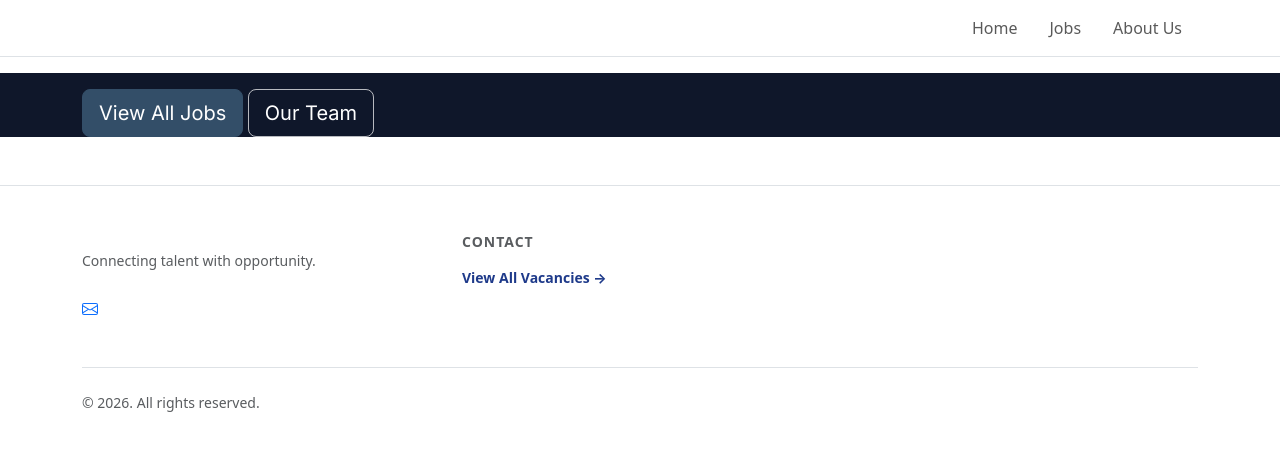
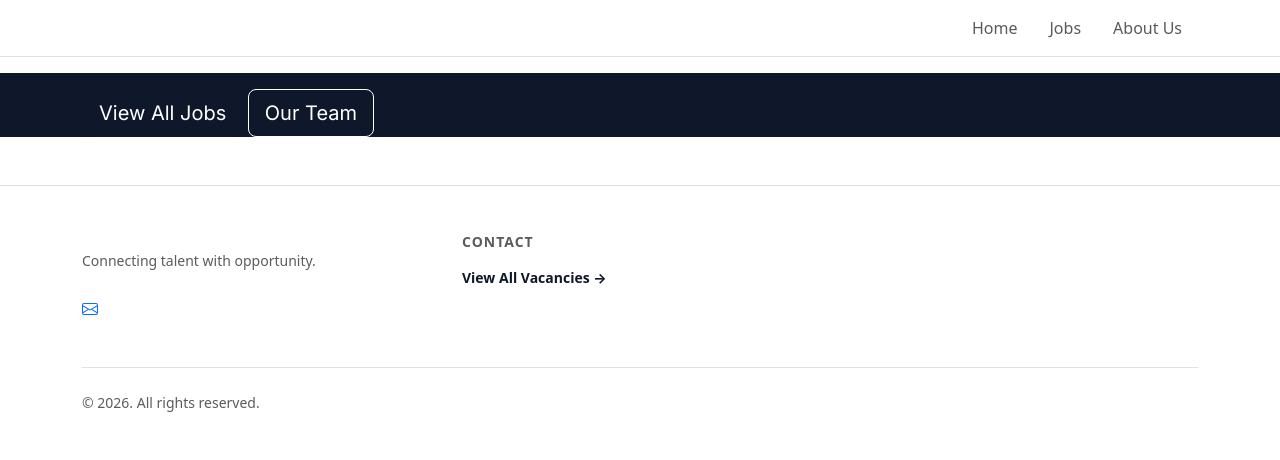
Before and after one commit to christinalicence/recruitment_saas, a Django app: template cms/templates/cms/home.html in a window 1280 px wide. Shown: the top 460 px of the page. Run offline with Django 5.2, Linux system fonts and the light colour scheme; the template is opened without the code that fills it, so the values that code supplies are empty.

Commit message:
update tenant pages for font and colour consistency

```diff
--- a/cms/static/cms/css/tenant_themes.css
+++ b/cms/static/cms/css/tenant_themes.css
@@ -1,56 +1,48 @@
 @import url('https://fonts.googleapis.com/css2?family=Inter:wght@300;400;600;800&family=Libre+Baskerville:ital,wght@0,400;0,700;1,400&family=Plus+Jakarta+Sans:wght@300;500;800&display=swap');
 
-
+/* CSS variables and default colours for tenant themes */
 :root {
-    --brand-primary:        #1e3a8a;
-    --brand-secondary:      #64748b;
-    --brand-bg:             #ffffff;
-    --brand-font:           'Inter', sans-serif;
-    --brand-text:           var(--brand-primary);   /* body text — derives from picker */
-    --brand-hero-bg:        var(--brand-primary);   /* hero bg — derives from picker */
-    --brand-hero-text:      var(--brand-computed-text, #ffffff); /* set by contrast-checker.js */
+    --brand-primary:   #1e3a8a;
+    --brand-secondary: #1e3a8a;
+    --brand-bg:        #ffffff;
+    --brand-font:      'Inter', sans-serif;
+    --brand-hero-text: var(--brand-computed-hero-text, #ffffff);
 }
 
-/* exec theme */
+/* Executive — corporate navy */
 .theme-executive {
     --brand-primary:   #0f172a;
-    --brand-secondary: #334e68;
+    --brand-secondary: #0f172a;
     --brand-bg:        #ffffff;
     --brand-font:      'Inter', sans-serif;
-    --brand-text:      var(--brand-primary);  /* dark navy body text — derives from picker */
-    --brand-hero-bg:   var(--brand-primary);  /* derives from picker */
-    --brand-hero-text: var(--brand-computed-text, #ffffff); /* set by contrast-checker.js */
+    --brand-hero-text: var(--brand-computed-hero-text, #ffffff);
 }
 
-/* startup theme */
+/* Startup — bold modern */
 .theme-startup {
-    --brand-primary:   #f97316;
+    --brand-primary:   #1c1917;
     --brand-secondary: #1c1917;
     --brand-bg:        #ffffff;
     --brand-font:      'Plus Jakarta Sans', sans-serif;
-    --brand-text:      var(--brand-secondary); /* near-black body text — derives from picker */
-    --brand-hero-bg:   var(--brand-secondary); /* dark hero uses secondary — derives from picker */
-    --brand-hero-text: var(--brand-computed-hero-text, #ffffff); /* set by contrast-checker.js */
+    --brand-hero-text: var(--brand-computed-hero-text, #ffffff);
 }
 
-/* boutique theme */
+/* Boutique */
 .theme-boutique {
     --brand-primary:   #7f1d1d;
-    --brand-secondary: #991b1b;
+    --brand-secondary: #7f1d1d;
     --brand-bg:        #faf7f4;
     --brand-font:      'Libre Baskerville', serif;
-    --brand-text:      var(--brand-primary); /* dark red body text — derives from picker */
-    --brand-hero-bg:   var(--brand-primary); /* derives from picker */
-    --brand-hero-text: var(--brand-computed-text, #ffffff); /* set by contrast-checker.js */
+    --brand-hero-text: var(--brand-computed-hero-text, #ffffff);
 }
 
 
-/* agency site wrapper */
+/* wrapper - resets colours from. picker  */
 
 .agency-site {
     background-color: var(--brand-bg);
     font-family: var(--brand-font);
-    color: var(--brand-text);
+    color: var(--brand-secondary);
     line-height: 1.6;
     transition: background-color 0.3s ease, color 0.3s ease;
 }
@@ -77,42 +69,31 @@
     color: var(--brand-hero-text) !important;
 }
 
-/* Outline buttons in hero — visible against dark background */
-.agency-site .hero-section .btn-outline-secondary,
-.agency-site .hero-section .btn-outline-dark {
-    border-color: rgba(255, 255, 255, 0.7);
+.agency-site .hero-section .btn-primary {
+    background-color: var(--brand-secondary);
+    border-color: var(--brand-secondary);
+    color: var(--brand-bg);
+}
+.agency-site .hero-section .btn-primary:hover {
+    background-color: var(--brand-secondary);
+    border-color: var(--brand-secondary);
+    opacity: 0.88;
+}
+
+.agency-site .hero-section .btn-outline-dark,
+.agency-site .hero-section .btn-outline-secondary {
+    border-color: var(--brand-hero-text);
     color: var(--brand-hero-text);
     background-color: transparent;
 }
-.agency-site .hero-section .btn-outline-secondary:hover,
-.agency-site .hero-section .btn-outline-dark:hover {
+.agency-site .hero-section .btn-outline-dark:hover,
+.agency-site .hero-section .btn-outline-secondary:hover {
     background-color: rgba(255, 255, 255, 0.15);
-    border-color: #ffffff;
-}
-
-/* Primary button in hero */
-.agency-site .hero-section .btn-primary {
-    background-color: var(--brand-primary);
-    border-color: var(--brand-primary);
-    color: #ffffff;
-}
-
-/* Executive hero — btn uses secondary to lift off the primary hero bg */
-.theme-executive.agency-site .hero-section .btn-primary,
-.theme-executive .agency-site .hero-section .btn-primary {
-    background-color: var(--brand-secondary); /* derives from picker */
-    border-color: var(--brand-secondary);
-}
-
-/* Boutique hero — btn uses secondary to lift off the primary hero bg */
-.theme-boutique.agency-site .hero-section .btn-primary,
-.theme-boutique .agency-site .hero-section .btn-primary {
-    background-color: var(--brand-secondary); /* derives from picker */
-    border-color: var(--brand-secondary);
+    border-color: var(--brand-hero-text);
 }
 
 
-/* body text  */
+/* Homepage text */
 
 .agency-site section:not(.hero-section) h1,
 .agency-site section:not(.hero-section) h2,
@@ -128,43 +109,37 @@
 .agency-site .card h3,
 .agency-site .card h4,
 .agency-site .card p {
-    color: var(--brand-text) !important;
+    color: var(--brand-secondary) !important;
 }
 
-/* Startup */
-.theme-startup.agency-site section:not(.hero-section) h2,
-.theme-startup .agency-site section:not(.hero-section) h2,
-.theme-startup.agency-site section:not(.hero-section) h3,
-.theme-startup .agency-site section:not(.hero-section) h3 {
-    color: var(--brand-text) !important;
+
+/* buttons non-hero */
+
+.agency-site .btn-primary {
+    background-color: var(--brand-secondary);
+    border-color: var(--brand-secondary);
+    color: var(--brand-bg);
+}
+.agency-site .btn-primary:hover {
+    background-color: var(--brand-secondary);
+    border-color: var(--brand-secondary);
+    opacity: 0.88;
 }
 
-/* Boutique */
+.agency-site .btn-outline-primary {
+    border-color: var(--brand-secondary);
+    color: var(--brand-secondary);
+    background-color: transparent;
+}
+.agency-site .btn-outline-primary:hover {
+    background-color: var(--brand-secondary);
+    color: var(--brand-bg);
+}
+
+/* Boutique override */
 .theme-boutique.agency-site .bg-white,
 .theme-boutique .agency-site .bg-white {
     background-color: #ffffff !important;
-}
-
-
-/* buttons, body */
-
-/* Startup orange buttons */
-.theme-startup .btn-primary,
-.theme-startup.agency-site .btn-primary {
-    background-color: var(--brand-primary);
-    border-color: var(--brand-primary);
-    color: #ffffff;
-}
-.theme-startup .btn-outline-primary,
-.theme-startup.agency-site .btn-outline-primary {
-    border-color: var(--brand-primary);
-    color: var(--brand-primary);
-    background-color: transparent;
-}
-.theme-startup .btn-outline-primary:hover,
-.theme-startup.agency-site .btn-outline-primary:hover {
-    background-color: var(--brand-primary);
-    color: #ffffff;
 }
 
 
--- a/cms/templates/cms/application_success.html
+++ b/cms/templates/cms/application_success.html
@@ -3,6 +3,7 @@
 {% block title %}Application Received | {{ profile.display_name }}{% endblock %}
 
 {% block content %}
+<div class="theme-{{ profile.template_choice|default:'executive' }} agency-site">
 <div class="container py-5 text-center">
     <div class="py-5">
         <div class="mb-4">
@@ -16,4 +17,5 @@
         </a>
     </div>
 </div>
+</div>
 {% endblock %}
--- a/cms/templates/cms/base_tenant.html
+++ b/cms/templates/cms/base_tenant.html
@@ -13,13 +13,11 @@
     <link rel="apple-touch-icon" href="{% static 'marketing/images/favicons/favicon.ico' %}">
 
    <style>
-        /* Overrides theme defaults in tenant_themes.css — targets body.theme-*
-           for specificity 0,1,1 which beats .theme-* class rules at 0,1,0 */
+        /* Overrides theme defaults  */
             body.theme-{{ profile.template_choice|default:'executive' }} {
-            --brand-primary: {{ profile.primary_color|default:"#1e3a8a" }};
-            --brand-secondary: {{ profile.secondary_color|default:"#64748b" }};
-            --brand-bg: {{ profile.background_color|default:"#ffffff" }};
-        }
+            --brand-primary:   {{ profile.primary_color|default:"#0f172a" }};
+            --brand-secondary: {{ profile.secondary_color|default:"#0f172a" }};
+            --brand-bg:        {{ profile.background_color|default:"#ffffff" }};
     </style>
 </head>
 <body class="theme-{{ profile.template_choice|default:'executive' }}">
--- a/cms/templates/cms/edit_site.html
+++ b/cms/templates/cms/edit_site.html
@@ -136,8 +136,6 @@
                                 <div class="counted-field" data-maxchars="120">
                                     {{ form.jobs_header_text|as_crispy_field }}
                                 </div>
-
-                                {{ form.master_application_email|as_crispy_field }}
                             </div>
 
                             <hr class="my-4">
--- a/cms/templates/cms/job_list.html
+++ b/cms/templates/cms/job_list.html
@@ -1,7 +1,7 @@
 {% extends "cms/base_tenant.html" %}
 
 {% block content %}
-<div class="theme-{{ profile.template_choice|default:'executive' }} py-5">
+<div class="theme-{{ profile.template_choice|default:'executive' }} agency-site py-5">
     <div class="container">
         <h1 class="display-5 fw-bold mb-5">{{ profile.jobs_header_text|default:"Current Vacancies" }}</h1>
 
--- a/cms/templates/cms/public_job_detail.html
+++ b/cms/templates/cms/public_job_detail.html
@@ -3,7 +3,7 @@
 {% block title %}{{ job.title }} | Careers{% endblock %}
 
 {% block content %}
-<div class="theme-{{ profile.template_choice|default:'executive' }} py-5">
+<div class="theme-{{ profile.template_choice|default:'executive' }} agency-site py-5">
     <div class="container">
         <div class="row justify-content-center">
             <div class="col-lg-8">
```
Also changed, not shown: other parts of cms/static/cms/css/tenant_themes.css (+22 -23 lines), cms/static/cms/js/contrast-checker.js (+35 -35 lines).
